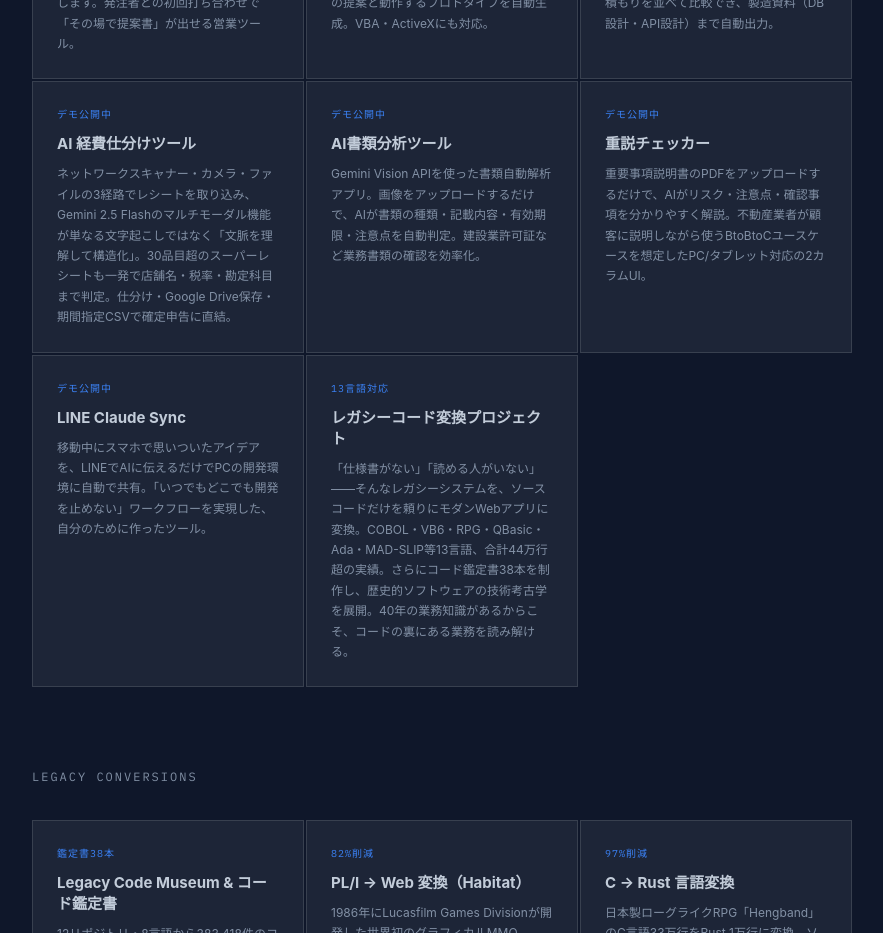
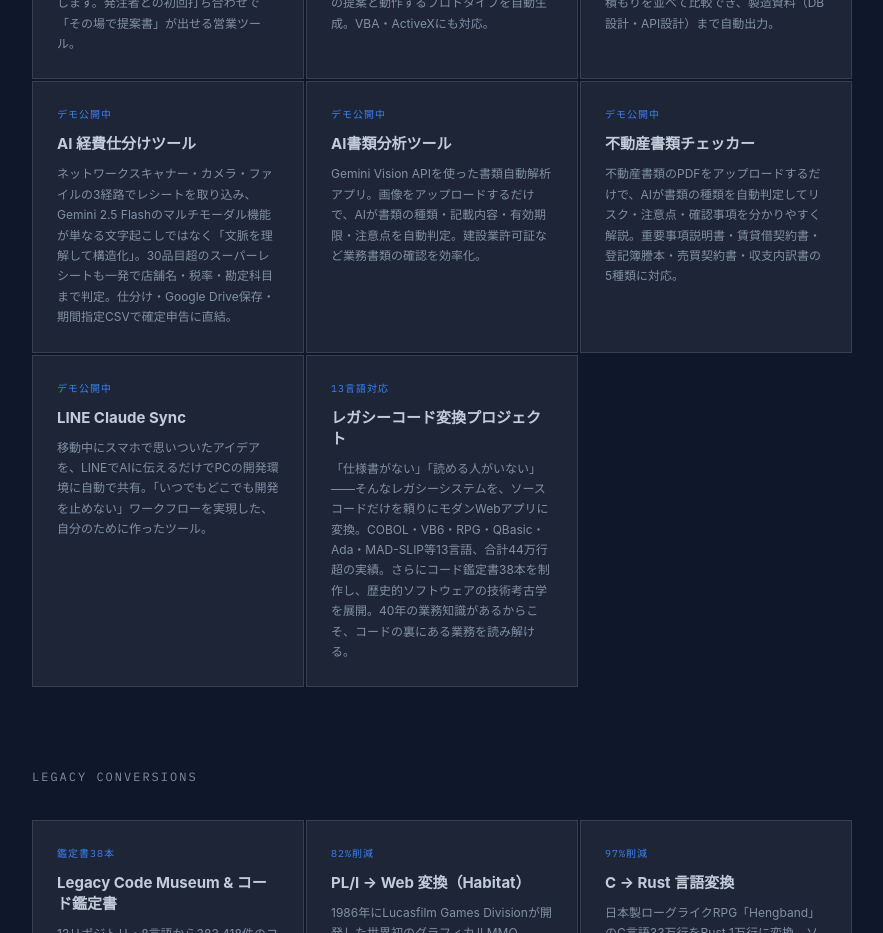
Before and after one commit to keita2399/lp, a Next.js app: page /works in a window 1280 px wide. Shown: the part 860-1793 px from the top of the page, without its empty margins (198-1081 px from the left). Built offline with nearby package versions, Linux system fonts and the light colour scheme.

Commit message:
fix: 不動産書類チェッカーの名称・説明・実績を更新

```diff
--- a/data/projects.ts
+++ b/data/projects.ts
@@ -381,38 +381,38 @@ export const projects: Project[] = [
   {
     slug: "juusetsu-checker",
     category: "demo",
-    title: "重説チェッカー",
+    title: "不動産書類チェッカー",
     badge: "デモ公開中",
     badgeColor: "#3577A6",
     borderColor: "#3577A6",
     externalUrl: "https://doc-reader-pied.vercel.app",
     thumbnail: "/thumbnails/juusetsu-checker.svg",
     description:
-      "重要事項説明書のPDFをアップロードするだけで、AIがリスク・注意点・確認事項を分かりやすく解説。不動産業者が顧客に説明しながら使うBtoBtoCユースケースを想定したPC/タブレット対応の2カラムUI。",
-    stats: ["Gemini 2.5 Flash", "重説解析AI"],
+      "不動産書類のPDFをアップロードするだけで、AIが書類の種類を自動判定してリスク・注意点・確認事項を分かりやすく解説。重要事項説明書・賃貸借契約書・登記簿謄本・売買契約書・収支内訳書の5種類に対応。",
+    stats: ["Gemini 2.5 Flash", "5書類対応"],
     tags: ["Next.js", "TypeScript", "LangChain", "Gemini API"],
-    updatedAt: "2026-04-20",
+    updatedAt: "2026-04-21",
     githubRepo: "keita2399/juusetsu-checker",
     detail: {
       overview:
-        "重要事項説明書（PDF）をGemini 2.5 Flashで解析し、再考を推奨するリスク・注意事項・問題ない項目・担当者への質問リストをJSON形式で返すWebアプリ。不動産業者が顧客への説明時にタブレットやPCで見せながら使うユースケースを想定。",
+        "不動産書類のPDFをアップロードすると、AIが書類の種類を自動判定し、リスク・注意事項・問題ない項目・担当者への質問リストをJSON形式で返すWebアプリ。重要事項説明書・賃貸借契約書・登記簿謄本・売買契約書（譲渡所得計算）・収支内訳書（不動産所得申告）の5種類に対応。不動産業者が顧客への説明時にタブレットやPCで見せながら使うBtoBtoCユースケースを想定。",
       challenges: [
-        "Gemini APIのモデル名変更と新SDK（@google/genai → @langchain/google-genai）への対応",
+        "PDFアップロード→書類種別自動判定→本解析の2段階API設計",
+        "書類タイプごとに異なるプロンプトと出力スキーマの設計（税務系はcalculationフィールドを追加）",
         "アニメーション完了とAPI完了のタイミング同期（useRef dual-flag パターン）",
-        "印刷用レイアウトの@media printによるCSS分離",
         "PC/タブレット両対応の2カラムレスポンシブレイアウト",
       ],
       approach: [
         "LangChainのChatGoogleGenerativeAIでPDFをマルチモーダル解析",
-        "リスク・注意・OK・質問リストを構造化JSONで返すプロンプト設計",
+        "/api/detectで書類種別を高速判定してから/api/analyzeで詳細解析",
+        "書類タイプ別プロンプト設計で重説・賃貸・登記・譲渡所得・不動産所得に最適化",
         "左カラムでアイテム一覧・右カラムで詳細表示の2ペインUI",
-        "window.print()＋print-onlyクラスによる印刷用サマリーシート",
       ],
       results: [
+        "5種類の不動産書類をPDF1枚から自動判定・解析",
         "再考を推奨（最大5件）・注意（最大5件）・OK項目・質問リストを自動生成",
-        "担当者への質問モーダルで全件まとめて確認可能",
-        "印刷ボタン1つで顧客配布用サマリーシートを出力",
-        "Google Analytics（専用プロパティ）による利用状況計測",
+        "税務系書類では取得費・譲渡所得・税額試算などの計算結果を表示",
+        "各書類のサンプルPDFでワンクリックデモ可能",
       ],
       techDetail:
         "Next.js + TypeScript + LangChain（@langchain/google-genai）+ Gemini 2.5 Flash。フロントはインラインスタイル＋globals.cssのメディアクエリでレスポンシブ対応。Vercelにデプロイ。",
```
